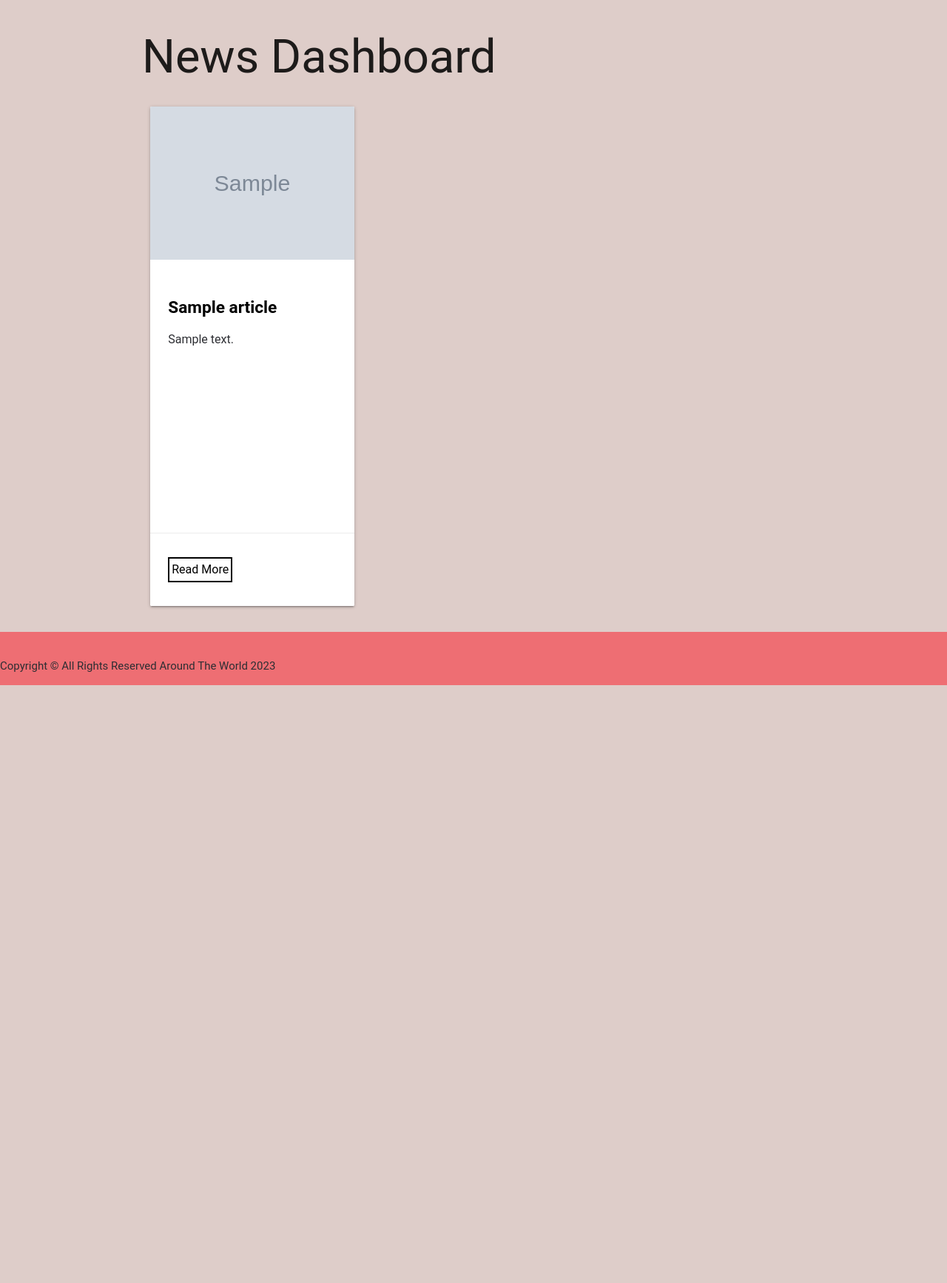
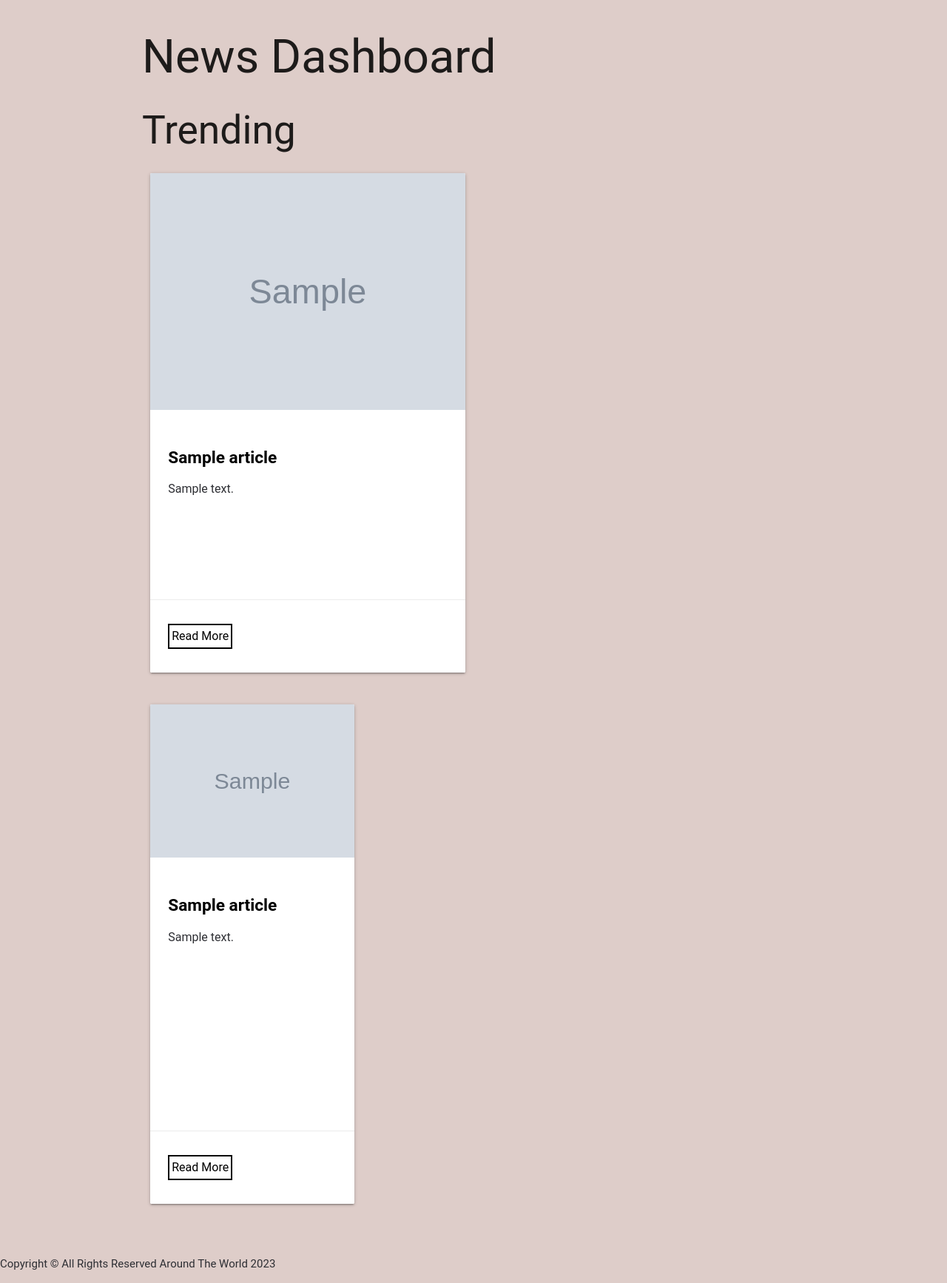
Before and after one commit to smedina0/around-the-world, a Django app: page /articles/ in a window 1280 px wide. Shown: the part 64-1798 px from the top of the page at 74% size. Before the commit the page ends 990 px from the top, so only its background shows below. Run offline with Django 4.2, Linux system fonts and the light colour scheme; tables that the repository leaves empty hold one stand-in row (values such as "Sample post"); grey boxes marked "Sample" are stand-in pictures; a database or web service that is not in the repository returns one stand-in record (values such as "Sample title"); data that the repository does not hold is empty.

Commit message:
WIP: Trending article displays one but should display 2

```diff
--- a/main_app/static/css/style.css
+++ b/main_app/static/css/style.css
@@ -1,3 +1,8 @@
+/* reset page style border box */
+* {
+  box-sizing: border-box;
+}
+
 :root {
   --color-primary: #347fc4;
   --color-secondary: #f038ff;
@@ -78,3 +83,65 @@ ul.right li a {
   margin-right: 20px;
   font-size: 24px;
 }
+
+/* trending card */
+
+.card-horizontal {
+  display: flex;
+  flex-direction: row;
+  align-items: center;
+}
+
+.card-horizontal .card-image {
+  width: 100%;
+  height: auto;
+  margin-right: 20px;
+}
+
+.card-horizontal .card-image img {
+  width: 100%;
+  object-fit: cover;
+}
+
+.card.card-horizontal {
+  min-height: 350px;
+}
+
+.page-footer {
+  background-color: var(--color-background);
+}
+
+.card-stacked {
+  width: 50% !important;
+}
+
+.custom-horizontal-card {
+  display: flex;
+  flex-direction: row;
+  flex-wrap: nowrap;
+  align-items: stretch;
+  height: 200px;
+}
+
+.custom-horizontal-card .card-image {
+  width: 50%;
+  overflow: hidden;
+}
+
+.custom-horizontal-card .card-image img {
+  width: 100%;
+  height: auto;
+  display: block;
+}
+
+.custom-horizontal-card .card-content-container {
+  display: flex;
+  flex-direction: column;
+  justify-content: space-between;
+  width: 50%;
+}
+
+.trending-card {
+  height: 400px;
+  overflow: hidden;
+}
--- a/main_app/templates/articles/article_index.html
+++ b/main_app/templates/articles/article_index.html
@@ -2,6 +2,32 @@
 {% block content %}
 {% block title %}<title>Dashboard | Around The World</title>{% endblock %}
 <h1>News Dashboard</h1>
+<h2>Trending</h2>
+{% if trending_article %}
+<div class="row">
+  <div class="col s12 m6">
+    <a href="{{ trending_article.url }}" class="card-link"> <!-- Add the link here -->
+      <div class="card">
+        <div class="card-image">
+          {% if trending_article.url_to_image %}
+          <img src="{{ trending_article.url_to_image }}" alt="{{ trending_article.title }}">
+          {% endif %}
+        </div>
+        <div class="card-content black-text">
+          {% if trending_article.url_to_image %}
+          <h3>{{ trending_article.title }}</h3>
+          {% endif %}
+          <p>{{ trending_article.description }}</p>
+        </div>
+        <div class="card-action">
+          <p>Read More</p> <!-- Remove the link from here -->
+        </div>
+      </div>
+    </a>
+  </div>
+</div>
+{% endif %}
+
 <div class="row">
 {% for article in articles %}
     <div class="col s12 m6 l4">
@@ -22,9 +48,7 @@
                     <p>Read More</p>
                 </div>
             </div>
-
         </a>
-
     </div>
 {% endfor %}
 </div>
--- a/main_app/templates/base.html
+++ b/main_app/templates/base.html
@@ -17,7 +17,7 @@
     {% endblock %}
   </head>
   <body>
-    <header class="navbar-fixed">
+    <header class="navbar">
       <nav class="nav-wrapper">
         <ul class="right">
           <li><a href="{% url 'home' %}">Home</a></li>
--- a/main_app/views.py
+++ b/main_app/views.py
@@ -22,8 +22,24 @@ class ArticleListView(ListView):
     context_object_name = 'articles'
     template_name = 'articles/article_index.html'
 
+    def get_context_data(self, **kwargs):
+        context = super().get_context_data(**kwargs)
+        articles_data = self.get_queryset()
+        context['trending_article'] = articles_data['trending_article']
+        context['articles'] = articles_data['articles']
+        return context
+
     def get_queryset(self):
-        # Fetch data from the News API
+        # Fetch a trending article using top-headlines
+        trending_url = 'https://newsapi.org/v2/top-headlines'
+        trending_params = {
+            'language': 'en',
+            'apiKey': settings.NEWS_API_KEY,
+            'pageSize': 1,
+        }
+        trending_response = requests.get(trending_url, params=trending_params)
+
+        # Fetch popular articles using the everything endpoint
         url = 'https://newsapi.org/v2/everything'
         params = {
             'q': 'en',
@@ -35,6 +51,20 @@ class ArticleListView(ListView):
 
         # Create Article instances without saving them to the database
         articles = []
+        if trending_response.status_code == 200:
+            trending_data = trending_response.json()
+            for item in trending_data['articles']:
+                trending_article = Article(
+                    title=item['title'],
+                    author=item.get('author', ''),
+                    description=item['description'],
+                    content=item.get('content', ''),
+                    url=item['url'],
+                    url_to_image=item['urlToImage'],
+                    published_at=item['publishedAt'],
+                    source_name=item['source']['name'],
+                )
+
         if response.status_code == 200:
             data = response.json()
             for item in data['articles']:
@@ -49,4 +79,8 @@ class ArticleListView(ListView):
                     source_name=item['source']['name'],
                 )
                 articles.append(article)
-        return articles
+
+        return {
+            'trending_article': trending_article if trending_response.status_code == 200 else None,
+            'articles': articles,
+        }
```
